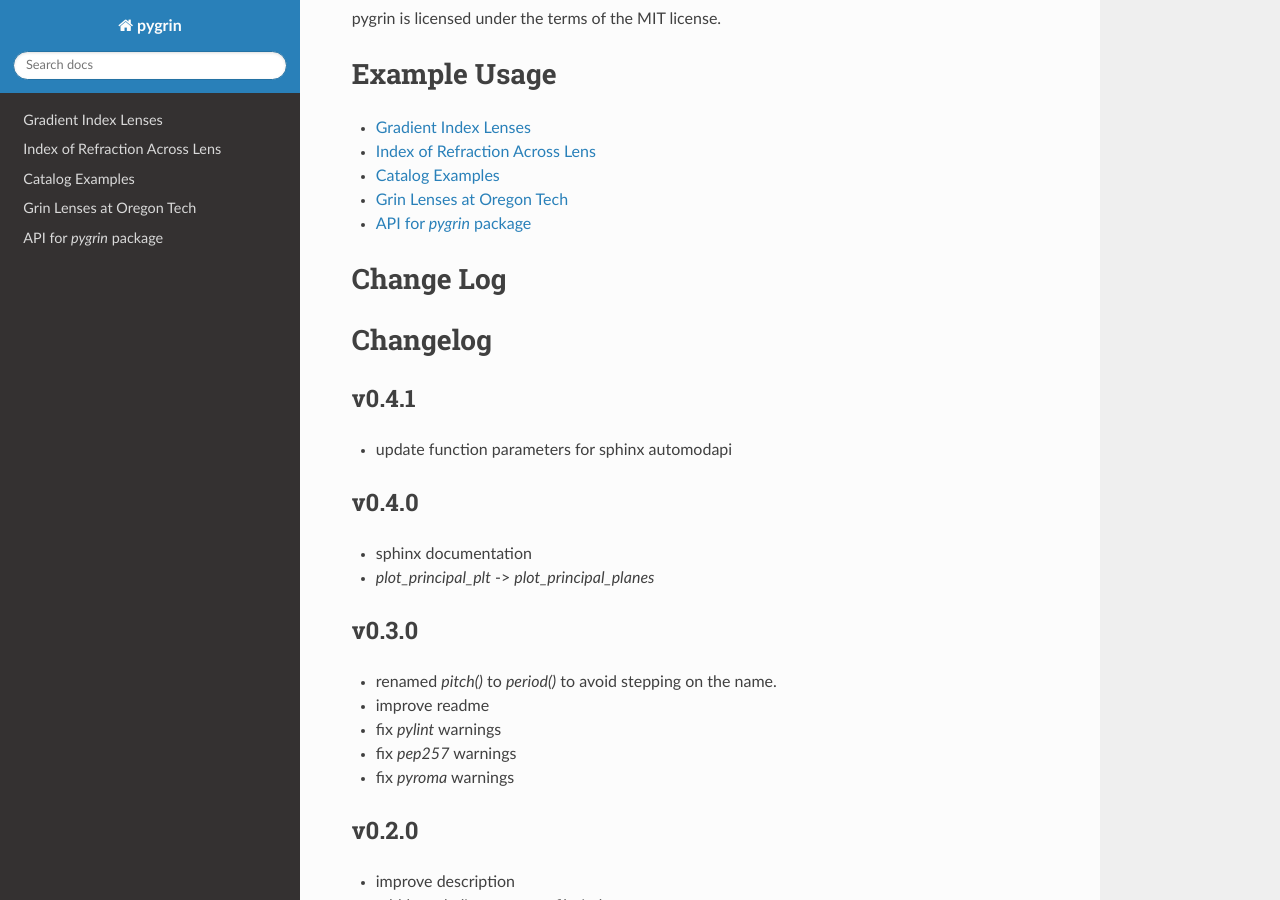
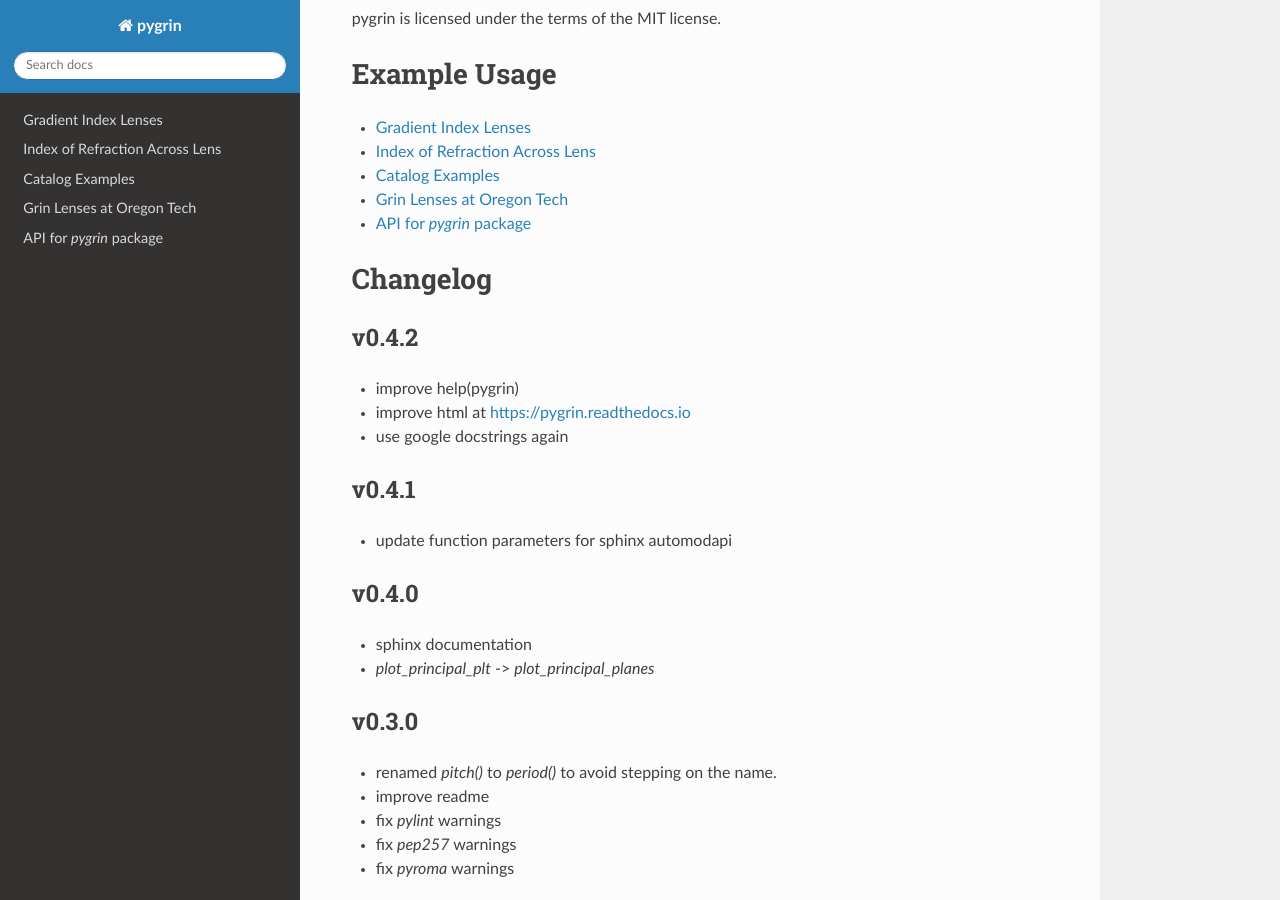
Before and after one commit to scottprahl/pygrin, a Sphinx documentation site: the page built from docs/index.rst, in a window 1280 px wide and 900 px high, scrolled down 1169 px. Built offline with Sphinx 7.4.7 and the Read the Docs theme 2.0.0, drawn with Linux system fonts in a browser that asks for light colours.

Commit message:
0.4.2 release

```diff
--- a/CHANGELOG.rst
+++ b/CHANGELOG.rst
@@ -1,5 +1,11 @@
 Changelog
 =========
+
+v0.4.2
+------
+* improve help(pygrin)
+* improve html at https://pygrin.readthedocs.io
+* use google docstrings again
 
 v0.4.1
 ------
--- a/docs/conf.py
+++ b/docs/conf.py
@@ -14,7 +14,7 @@
 author = 'Scott Prahl'
 
 # The full version, including alpha/beta/rc tags
-release = '0.4.1'
+release = '0.4.2'
 
 master_doc = 'index'
 
--- a/docs/index.rst
+++ b/docs/index.rst
@@ -10,6 +10,4 @@ Example Usage
 
    pygrin
 
-Change Log
-==========
 .. include:: ../CHANGELOG.rst
--- a/release.txt
+++ b/release.txt
@@ -8,7 +8,7 @@ Releasing a new version
 # update the version in setup.cfg and docs/conf.py
   git commit setup.cfg docs/conf.py -m 'update version'
 
-# update CHANGELOG.txt using `git shortlog`
+# update CHANGELOG.txt  `git shortlog v0.4.1..HEAD`
   git commit CHANGELOG.txt -m 'update recent changes'
   git push
 
--- a/setup.cfg
+++ b/setup.cfg
@@ -3,7 +3,7 @@ universal=1
 
 [metadata]
 name = pygrin
-version = 0.4.1
+version = 0.4.2
 author = Scott Prahl
 author_email = scott.prahl@oit.edu
 license = MIT
```
